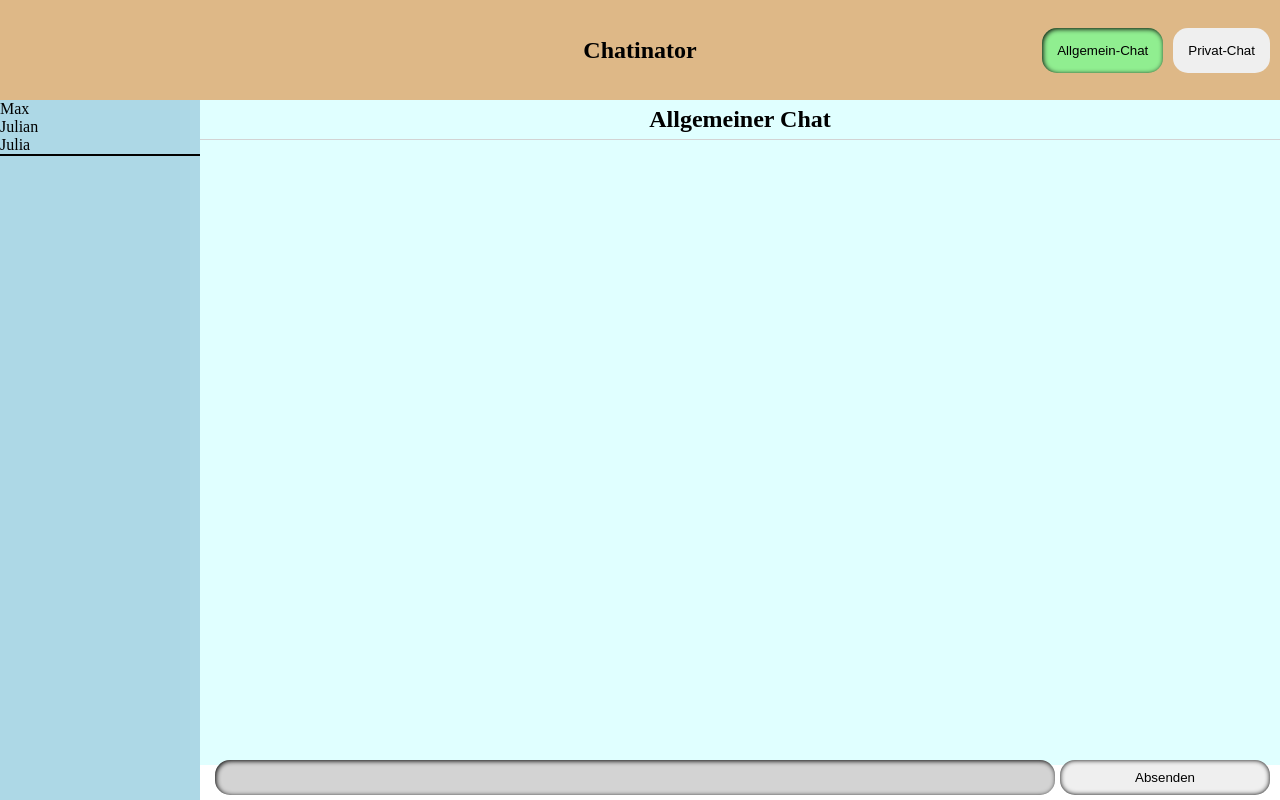
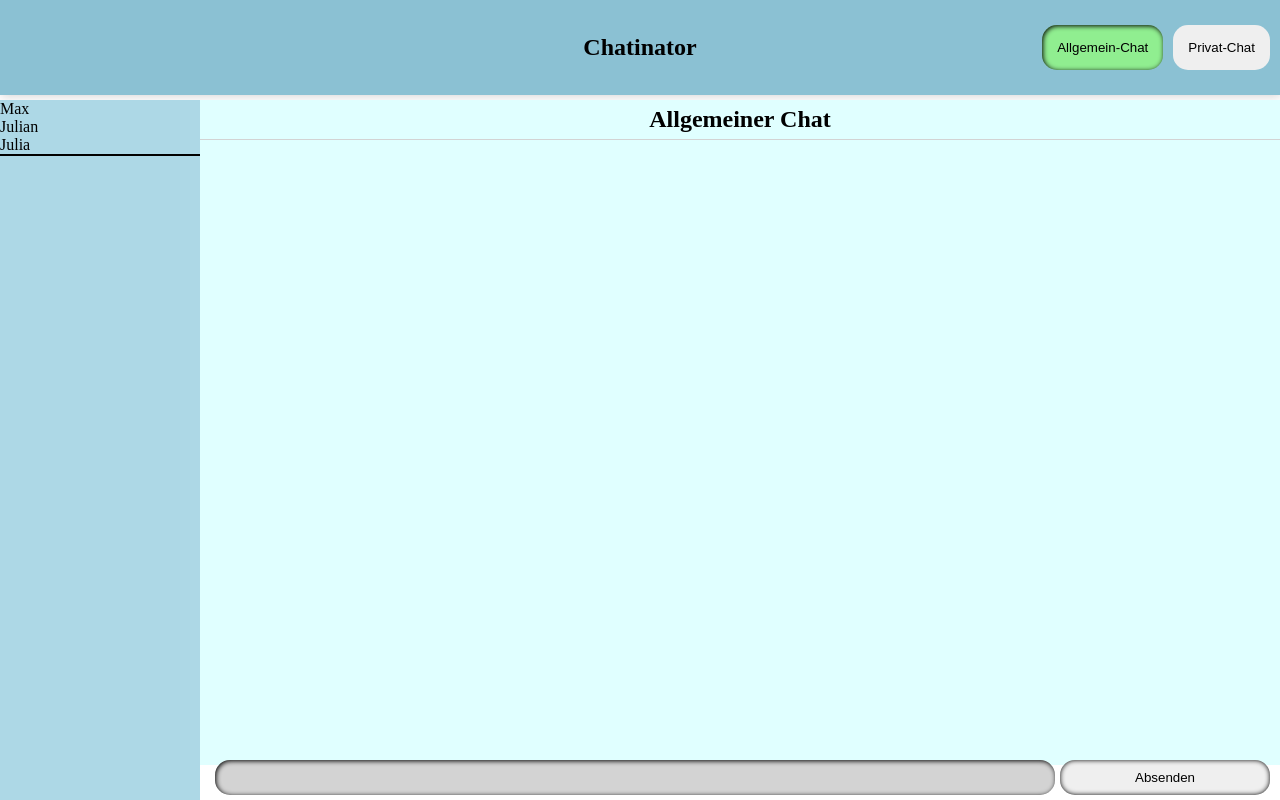
Before and after one commit to ManuelMannhold/ng-chat, an Angular app: page /chat in a window 1280 px wide. Built offline with nearby package versions, Linux system fonts and the light colour scheme.

Commit message:
add styling for user field

```diff
--- a/src/app/core/chat/chat-room/chat-room.scss
+++ b/src/app/core/chat/chat-room/chat-room.scss
@@ -73,6 +73,7 @@ form {
       height: 100%;
       background-color: rgba(180, 180, 180, 0.9);
       cursor: pointer;
+      box-shadow: 2px 1px 5px;
     }
   }
 }
--- a/src/app/core/shared/header/header.scss
+++ b/src/app/core/shared/header/header.scss
@@ -3,9 +3,10 @@
   justify-content: center;
   align-items: center;
   width: 100%;
-  background-color: burlywood;
-  height: 100%;
+  background-color: rgb(139, 193, 211);
+  height: 95%;
   position: relative;
+  box-shadow: 1px 1px 10px lightgrey;
 }
 
 .links-to-chat {
```
